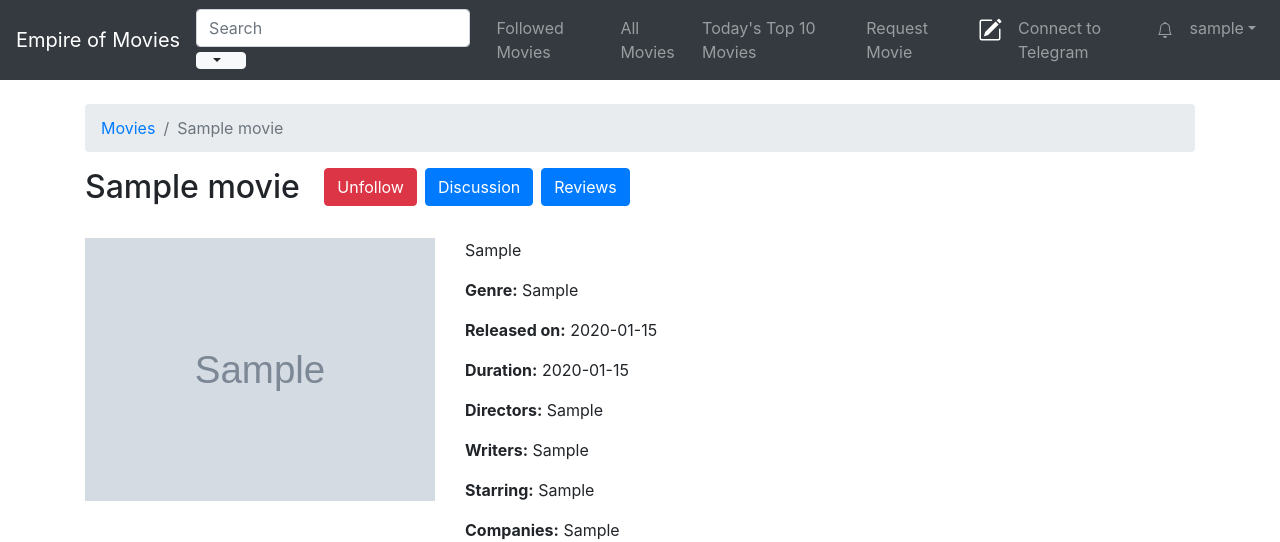
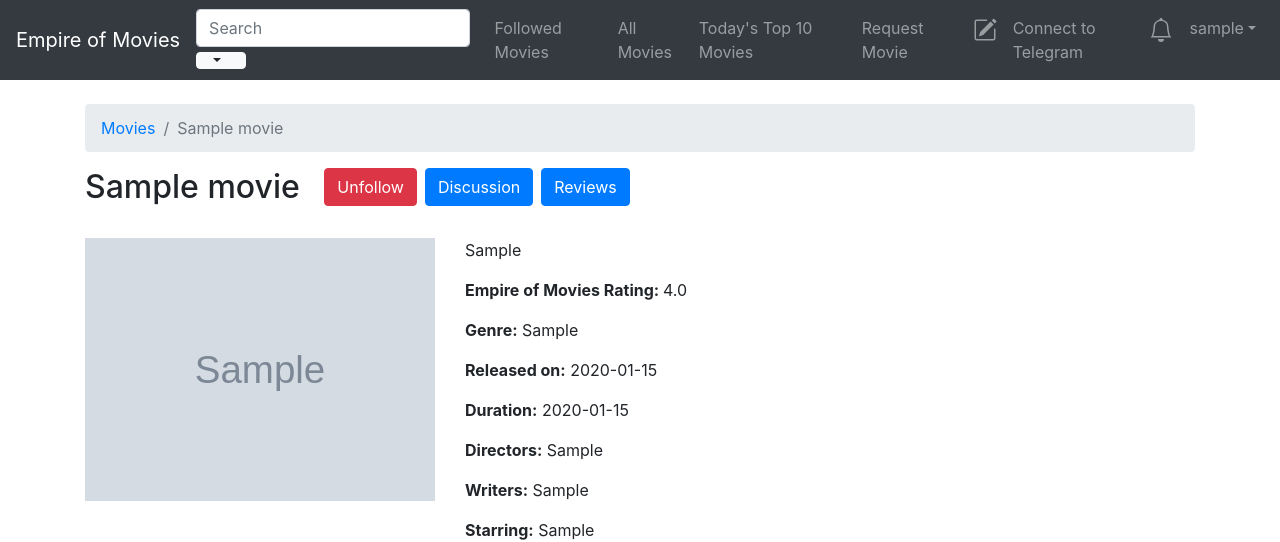
Before and after one commit to dhafinrazaq/Empire_of_Movies-deploy, a Django app: page /movies/1/ in a window 1280 px wide. Shown: the top 542 px of the page. Run offline with Django 3.2, Linux system fonts and the light colour scheme; a user stored in the database is signed in; tables that the repository leaves empty hold one stand-in row (values such as "Sample post"); grey boxes marked "Sample" are stand-in pictures; data that the repository does not hold is empty; parts of the project's set-up code (start-up, migrations or seed data) failed here and were passed over; some libraries are stand-ins or nearby versions.

Commit message:
Website Rating, Update imDbRating Method

```diff
--- a/articles/models.py
+++ b/articles/models.py
@@ -3,7 +3,7 @@ from django.urls import reverse, reverse_lazy
 from django.core.validators import MinValueValidator, MaxValueValidator
 from django.contrib.auth import get_user_model
 from notifications.models import Notification
-from api import get_imdb_json
+from api import get_imdb_json, get_imdb_rating
 
 class Movie(models.Model):
     author = models.ForeignKey(
@@ -28,6 +28,7 @@ class Movie(models.Model):
     imDbRating = models.CharField(max_length=255, null=True, blank=True)
     tagline = models.CharField(max_length=255, null=True, blank=True)
     keywords = models.CharField(max_length=255, null=True, blank=True)
+    imDbid = models.CharField(max_length=255, null=True, blank = True)
 
     def __str__(self):
         return self.title
@@ -46,10 +47,14 @@ class Movie(models.Model):
             releaseDate=json.get('releaseDate'), runtimeStr=json.get('runtimeStr'), directors=json.get('directors'), \
                 writers=json.get('writers'), stars=json.get('stars'), genres=json.get('genres'), \
                     companies=json.get('companies'), countries=json.get('countries'), languages=json.get('languages'), \
-                        imDbRating=json.get('imDbRating'), tagline=json.get('tagline'), keywords=json.get('keywords'))
+                        imDbRating=json.get('imDbRating'), tagline=json.get('tagline'), keywords=json.get('keywords'), imDbid=id)
             return movie
         else:
             return None
+
+    def update(self):
+        imDbid = self.imDbid
+        self.imDbRating = get_imdb_rating(imDbid)
 
 class Discussion(models.Model):
     title = models.CharField(max_length=255)
--- a/articles/views.py
+++ b/articles/views.py
@@ -122,6 +122,29 @@ class MovieDetailView(LoginRequiredMixin, DetailView):
 
     def get_context_data(self, **kwargs):
         context = super().get_context_data(**kwargs)
+        current_movie = Movie.objects.get(pk=self.kwargs.get('pk'))
+        reviews = Movie.objects.get(pk=self.kwargs.get('pk')).review.all()
+        sum = 0
+        total = 0
+        reviewer = []
+        for review in reviews:
+            author = review.author
+            if author in reviewer:
+                pass
+            else:
+                current_author_review = Review.objects.filter(author=author).filter(movie=current_movie)
+                current_sum = 0
+                current_total = 0
+                for current in current_author_review:
+                    current_sum += current.rating
+                    current_total += 1
+                sum += current_sum/current_total
+                total += 1
+                reviewer.append(author)
+        if(total==0):
+            context['website_rating'] = "No Review"
+        else:
+            context['website_rating'] = sum/total
         context['is_followed'] = self.request.user in Movie.objects.get(pk=self.kwargs.get('pk')).follower.all()
         context['is_author'] = self.request.user == Movie.objects.get(pk=self.kwargs.get('pk')).author
         return context
--- a/bot.py
+++ b/bot.py
@@ -88,4 +88,4 @@ dispatcher.add_handler(unknown_handler)
 
 updater.start_polling()
 
-# updater.idle()
+updater.idle()
--- a/pages/tests.py
+++ b/pages/tests.py
@@ -1,7 +1,7 @@
 from django.test import SimpleTestCase
 from django.urls import reverse, resolve
 
-from .views import HomePageView
+from .views import HomePageDiscussion
 # Create your tests here.
 
 class HomePageTests(SimpleTestCase):
@@ -14,7 +14,7 @@ class HomePageTests(SimpleTestCase):
         self.assertEqual(self.response.status_code, 200)
 
     def test_homepage_template(self):
-        self.assertTemplateUsed(self.response, 'home.html')
+        self.assertTemplateUsed(self.response, 'home/home.html')
 
     def test_homepage_contains_correct_html(self):
         self.assertContains(self.response, 'Empire of Movies')
@@ -27,5 +27,5 @@ class HomePageTests(SimpleTestCase):
         view = resolve('/')
         self.assertEqual(
             view.func.__name__,
-            HomePageView.as_view().__name__
+            HomePageDiscussion.as_view().__name__
         )
--- a/templates/base.html
+++ b/templates/base.html
@@ -170,7 +170,7 @@
         <li class="nav-item dropdown">
 
 
-          <a class="nav-link text-white" href="#" id="navbardrop" data-toggle="dropdown" aria-haspopup="true" aria-expanded="false">
+          <a class="nav-link" href="#" id="navbardrop" data-toggle="dropdown" aria-haspopup="true" aria-expanded="false">
             <svg width="1.5em" height="1.5em" viewBox="0 0 16 16" class="bi bi-pencil-square" fill="currentColor" xmlns="http://www.w3.org/2000/svg">
               <path d="M15.502 1.94a.5.5 0 0 1 0 .706L14.459 3.69l-2-2L13.502.646a.5.5 0 0 1 .707 0l1.293 1.293zm-1.75 2.456l-2-2L4.939 9.21a.5.5 0 0 0-.121.196l-.805 2.414a.25.25 0 0 0 .316.316l2.414-.805a.5.5 0 0 0 .196-.12l6.813-6.814z"/>
               <path fill-rule="evenodd" d="M1 13.5A1.5 1.5 0 0 0 2.5 15h11a1.5 1.5 0 0 0 1.5-1.5v-6a.5.5 0 0 0-1 0v6a.5.5 0 0 1-.5.5h-11a.5.5 0 0 1-.5-.5v-11a.5.5 0 0 1 .5-.5H9a.5.5 0 0 0 0-1H2.5A1.5 1.5 0 0 0 1 2.5v11z"/>
@@ -187,7 +187,7 @@
         <li><a class="nav-link" href="{% url 'telegram_otp'%}">Connect to Telegram</a></li>
         {% if user.have_notification %}
           <li class="nav-item dropdown">
-            <a class="nav-link  text-danger" href="#" id="navbardrop" data-toggle="dropdown" aria-haspopup="true" aria-expanded="false"><svg width="1em" height="1em" viewBox="0 0 16 16" class="bi bi-bell" fill="currentColor" xmlns="http://www.w3.org/2000/svg">
+            <a class="nav-link  text-danger" href="#" id="navbardrop" data-toggle="dropdown" aria-haspopup="true" aria-expanded="false"><svg width="1.5em" height="1.5em" viewBox="0 0 16 16" class="bi bi-bell" fill="currentColor" xmlns="http://www.w3.org/2000/svg">
   <path d="M8 16a2 2 0 0 0 2-2H6a2 2 0 0 0 2 2z"/>
   <path fill-rule="evenodd" d="M8 1.918l-.797.161A4.002 4.002 0 0 0 4 6c0 .628-.134 2.197-.459 3.742-.16.767-.376 1.566-.663 2.258h10.244c-.287-.692-.502-1.49-.663-2.258C12.134 8.197 12 6.628 12 6a4.002 4.002 0 0 0-3.203-3.92L8 1.917zM14.22 12c.223.447.481.801.78 1H1c.299-.199.557-.553.78-1C2.68 10.2 3 6.88 3 6c0-2.42 1.72-4.44 4.005-4.901a1 1 0 1 1 1.99 0A5.002 5.002 0 0 1 13 6c0 .88.32 4.2 1.22 6z"/>
 </svg></a>
@@ -225,7 +225,7 @@
           </li>
         {% else %}
           <li class="nav-item dropdown">
-            <a class="nav-link  " href="#" id="navbardrop" data-toggle="dropdown" aria-haspopup="true" aria-expanded="false"><svg width="1em" height="1em" viewBox="0 0 16 16" class="bi bi-bell" fill="currentColor" xmlns="http://www.w3.org/2000/svg">
+            <a class="nav-link  " href="#" id="navbardrop" data-toggle="dropdown" aria-haspopup="true" aria-expanded="false"><svg width="1.5em" height="1.5em" viewBox="0 0 16 16" class="bi bi-bell" fill="currentColor" xmlns="http://www.w3.org/2000/svg">
   <path d="M8 16a2 2 0 0 0 2-2H6a2 2 0 0 0 2 2z"/>
   <path fill-rule="evenodd" d="M8 1.918l-.797.161A4.002 4.002 0 0 0 4 6c0 .628-.134 2.197-.459 3.742-.16.767-.376 1.566-.663 2.258h10.244c-.287-.692-.502-1.49-.663-2.258C12.134 8.197 12 6.628 12 6a4.002 4.002 0 0 0-3.203-3.92L8 1.917zM14.22 12c.223.447.481.801.78 1H1c.299-.199.557-.553.78-1C2.68 10.2 3 6.88 3 6c0-2.42 1.72-4.44 4.005-4.901a1 1 0 1 1 1.99 0A5.002 5.002 0 0 1 13 6c0 .88.32 4.2 1.22 6z"/>
 </svg></a>
--- a/templates/home/new_discussion_modal.html
+++ b/templates/home/new_discussion_modal.html
@@ -11,9 +11,9 @@
       <!-- Modal body -->
       <div class="modal-body">
         <form class='form', method='post' action="{% url 'new_discussion' %}"> {% csrf_token %}
-          <input name="title" class="form-control mr-sm-2" type="text" placeholder="Title" aria-label="Title">
+          <input name="title" class="form-control mr-sm-2" type="text" placeholder="Title" aria-label="Title" required>
           <br>
-          <textarea name="body" class="form-control mr-sm-2" rows="10" type="text" placeholder="Body" aria-label="Body"></textarea>
+          <textarea name="body" class="form-control mr-sm-2" rows="10" type="text" placeholder="Body" aria-label="Body" required></textarea>
           <br>
           <select name="movie_pk" class="selectpicker" data-live-search="true">
             {% for movie in movie_list_base %}
--- a/templates/home/new_review_modal.html
+++ b/templates/home/new_review_modal.html
@@ -11,11 +11,11 @@
       <!-- Modal body -->
       <div class="modal-body">
         <form class='form', method='post' action="{% url 'new_review' %}"> {% csrf_token %}
-          <input name="title" class="form-control mr-sm-2" type="text" placeholder="Title" aria-label="Title">
+          <input name="title" class="form-control mr-sm-2" type="text" placeholder="Title" aria-label="Title" required>
           <br>
-          <textarea rows="10" name="body" class="form-control mr-sm-2"  type="text" placeholder="Body" aria-label="Body"></textarea>
+          <textarea rows="10" name="body" class="form-control mr-sm-2"  type="text" placeholder="Body" aria-label="Body" required></textarea>
           <br>
-          <input name="rating" class="form-control mr-sm-2" type="number" placeholder="Rating" min="1" max="10" aria-label="Rating">
+          <input name="rating" class="form-control mr-sm-2" type="number" placeholder="Rating" min="1" max="10" aria-label="Rating" required>
           <br>
           <select name="movie_pk" class="selectpicker" data-live-search="true">
             {% for movie in movie_list_base %}
--- a/templates/movies/movie_detail.html
+++ b/templates/movies/movie_detail.html
@@ -51,6 +51,7 @@
     </div>
       <div class="col-sm-8" style="float:right">
         <p>{{ object.synopsis }}</p>
+        <p> <strong>Empire of Movies Rating: </strong> {{website_rating}}
         {% if object.genres%}
           <p> <strong>Genre:</strong> {{object.genres}} </p>
         {%endif%}
```
Also changed, not shown: Empire_of_Movies/settings.py (+14 -14 lines), api.py (+15 -0 lines), articles/migrations/0017_movie_imdbid.py (added).
